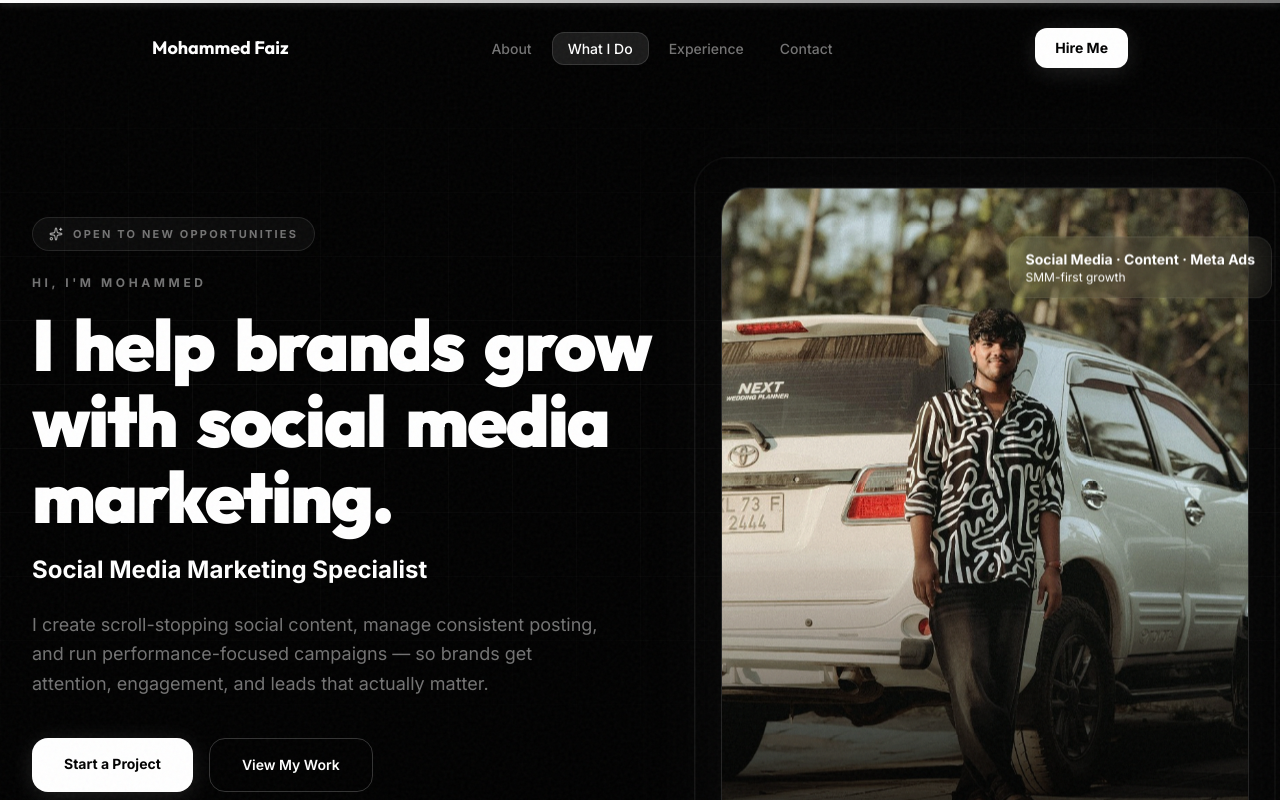
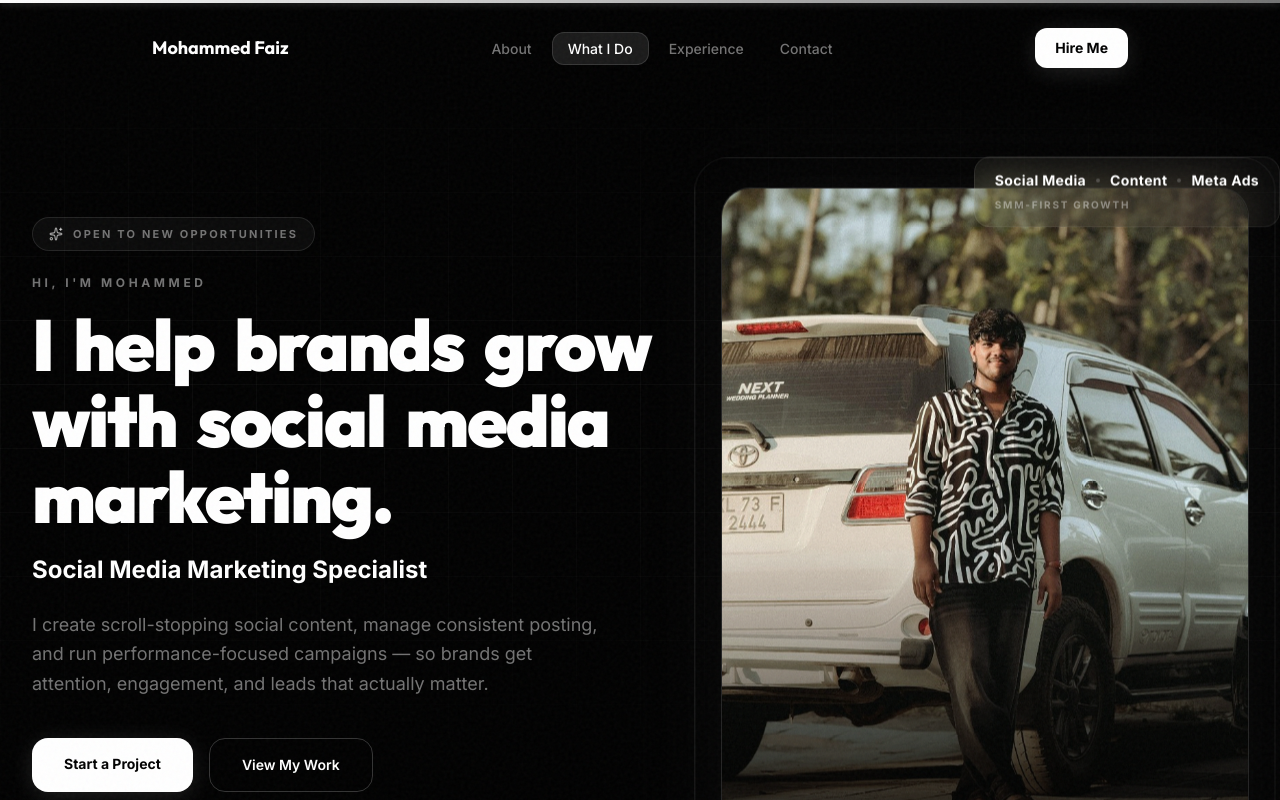
Before and after one commit to riyaaahh/faiz, a React (Vite) app: page / in a window 1280 px wide. Shown: the top 800 px of the page. Built offline with nearby package versions, Linux system fonts and the light colour scheme.

Commit message:
mini changes done on hero card positioning

```diff
--- a/src/components/Hero.jsx
+++ b/src/components/Hero.jsx
@@ -155,11 +155,20 @@ export default function Hero() {
               <motion.div
                 initial={{ opacity: 0, x: 20 }}
                 animate={{ opacity: 1, x: 0 }}
+                whileHover={{ y: -4, scale: 1.02 }}
                 transition={{ delay: 1.4, type: "spring" }}
-                className="absolute -right-2 top-12 glass rounded-2xl px-4 py-3 md:-right-6"
+                className="absolute -top-4 -right-4 glass rounded-2xl p-3 w-[130px] md:w-auto md:px-5 md:py-3.5 md:-top-8 md:-right-8 cursor-default"
               >
-                <p className="text-sm font-bold text-white">Social Media · Content · Meta Ads</p>
-                <p className="text-xs text-white">SMM-first growth</p>
+                <div className="flex flex-col gap-1 md:flex-row md:items-center md:gap-2.5 text-[11px] font-bold text-white md:text-sm md:tracking-wide leading-tight">
+                  <span>Social Media</span>
+                  <span className="hidden md:block w-1 h-1 rounded-full bg-white/20 shrink-0" />
+                  <span>Content</span>
+                  <span className="hidden md:block w-1 h-1 rounded-full bg-white/20 shrink-0" />
+                  <span>Meta Ads</span>
+                </div>
+                <p className="mt-1.5 text-[8px] font-bold uppercase tracking-[0.18em] text-white/40 md:text-[10px] md:mt-2">
+                  SMM-first growth
+                </p>
               </motion.div>
             </div>
           </motion.div>
```
